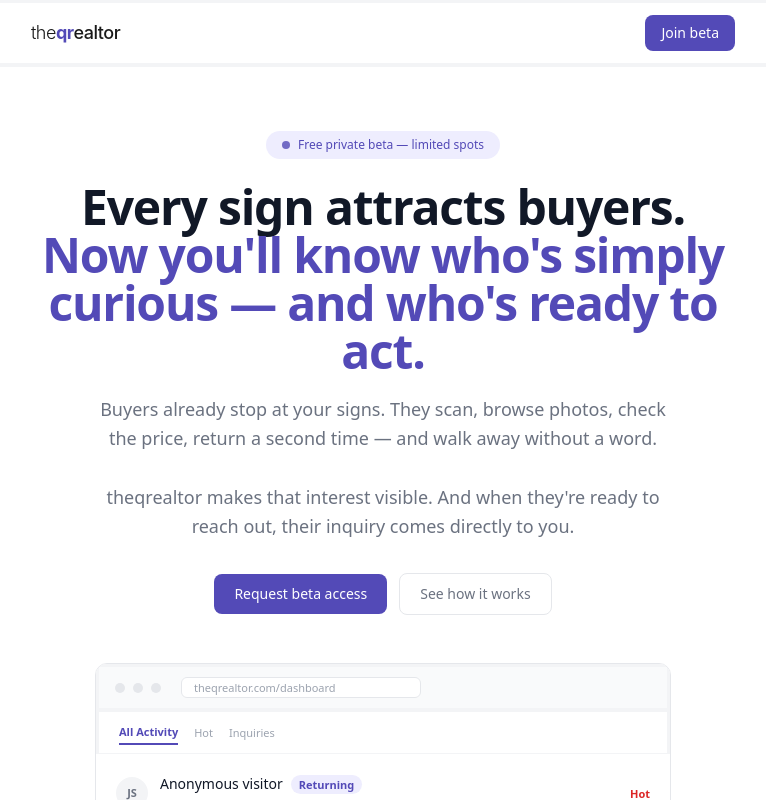
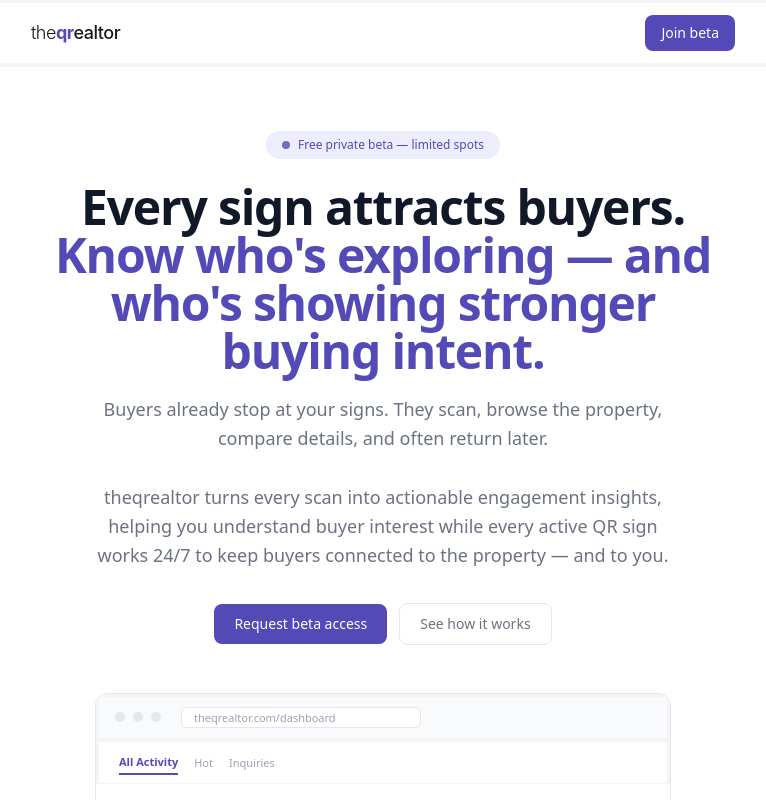
Before and after one commit to daze2991-del/theQRealtor, a Next.js app: page / in a window 1280 px wide. Shown: the top 800 px of the page, without its empty margins (257-1023 px from the left). Built offline with nearby package versions, Linux system fonts and the light colour scheme.

Commit message:
Refine hero headline and subtext — softer claim, analytics, 24/7

```diff
--- a/app/(marketing)/page.tsx
+++ b/app/(marketing)/page.tsx
@@ -178,7 +178,7 @@
         >
           Every sign attracts buyers.{' '}
           <span style={{ color: '#534AB7' }}>
-            Now you&apos;ll know who&apos;s simply curious — and who&apos;s ready to act.
+            Know who&apos;s exploring — and who&apos;s showing stronger buying intent.
           </span>
         </motion.h1>
 
@@ -186,9 +186,9 @@
           variants={fadeUp}
           className="text-center text-lg text-gray-500 leading-relaxed max-w-xl mx-auto mb-8"
         >
-          Buyers already stop at your signs. They scan, browse photos, check the price, return a second time — and walk away without a word.
+          Buyers already stop at your signs. They scan, browse the property, compare details, and often return later.
           <br /><br />
-          theqrealtor makes that interest visible. And when they&apos;re ready to reach out, their inquiry comes directly to you.
+          theqrealtor turns every scan into actionable engagement insights, helping you understand buyer interest while every active QR sign works 24/7 to keep buyers connected to the property — and to you.
         </motion.p>
 
         <motion.div variants={fadeUp} className="flex items-center justify-center gap-3 mb-12">
```
